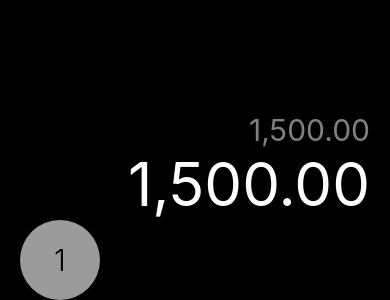
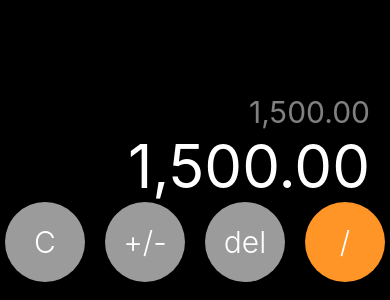
Before and after one commit to LeonardoAbraham/rnCalculadora, a React Native app: screen / in a window 390 px wide. Shown: the part 544-844 px from the top of the page. Built offline with nearby package versions, Linux system fonts and the light colour scheme.

Commit message:
Botón de calculadora y sus filas

```diff
--- /dev/null
+++ b/src/components/BotonCalc.tsx
@@ -0,0 +1,21 @@
+import { View, Text } from 'react-native';
+import { styles } from '../theme/appTheme';
+
+interface Props {
+    texto: String;
+    color: any ;
+}
+
+export const BotonCalc = ( {texto, color = '#9B9B9B'}:Props ) => {
+    return (
+        <View
+            style={{
+                ...styles.boton,
+                backgroundColor:color
+
+            }}
+        >
+            <Text style={styles.botonTexto}>{texto}</Text>
+        </View>
+    )
+}
--- a/src/screens/CalculadoraScreen.tsx
+++ b/src/screens/CalculadoraScreen.tsx
@@ -1,5 +1,6 @@
 import { View, Text, SafeAreaView } from 'react-native';
 import { styles } from '../theme/appTheme';
+import { BotonCalc } from '../components/BotonCalc';
 
 export const CalculadoraScreen = () => {
   return (
@@ -8,10 +9,11 @@
             <Text style={styles.resultado}>1,500.00</Text>
 
 
-            <View>
-                <View style={styles.boton}>
-                    <Text style={styles.botonTexto}>1</Text>
-                </View>
+            <View style={styles.fila}>
+                <BotonCalc texto="C"   color="#9B9B9B" />
+                <BotonCalc texto="+/-" color="#9B9B9B" />
+                <BotonCalc texto="del" color="#9B9B9B" />
+                <BotonCalc texto="/"   color="#FF9427" />
             </View>
         </View>
     )
--- a/src/theme/appTheme.tsx
+++ b/src/theme/appTheme.tsx
@@ -22,18 +22,25 @@
         fontSize:30,
         textAlign:'right',
     },
+    fila:{
+        flexDirection:'row',
+        justifyContent:'center',
+        marginBottom:18,
+        paddingHorizontal:10,
+    },
     boton: {
         height:80,
         width:80,
-        backgroundColor:'#9B9B9B',
+        backgroundColor:'#2D2D2D',
         borderRadius:100,
-        justifyContent:'center'
+        justifyContent:'center',
+        marginHorizontal:10
     },
     botonTexto: {
         textAlign:'center',
         padding:10,
         fontSize:30,
-        color:'black',
+        color:'white',
         fontWeight:'300',
 
     }
```
